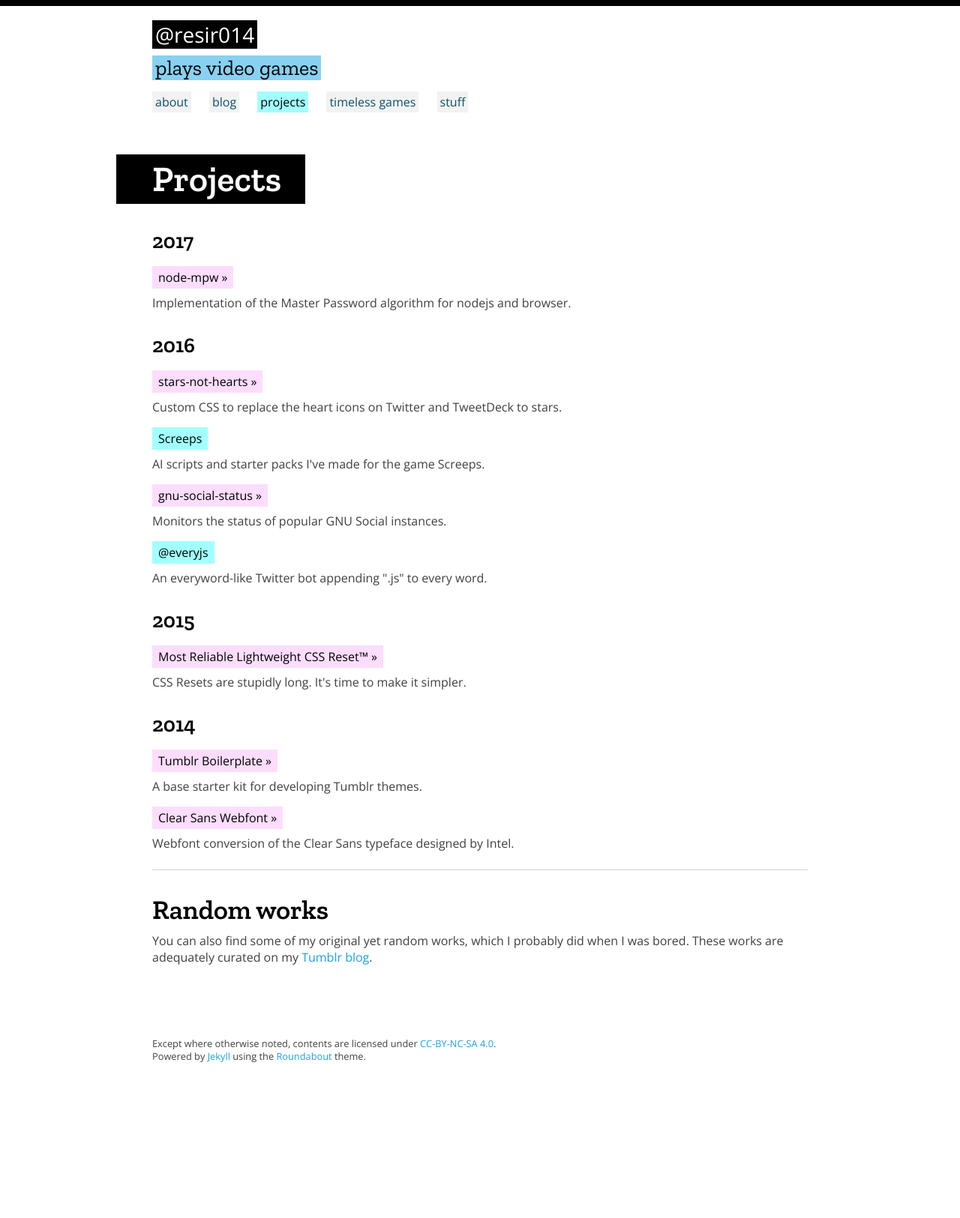
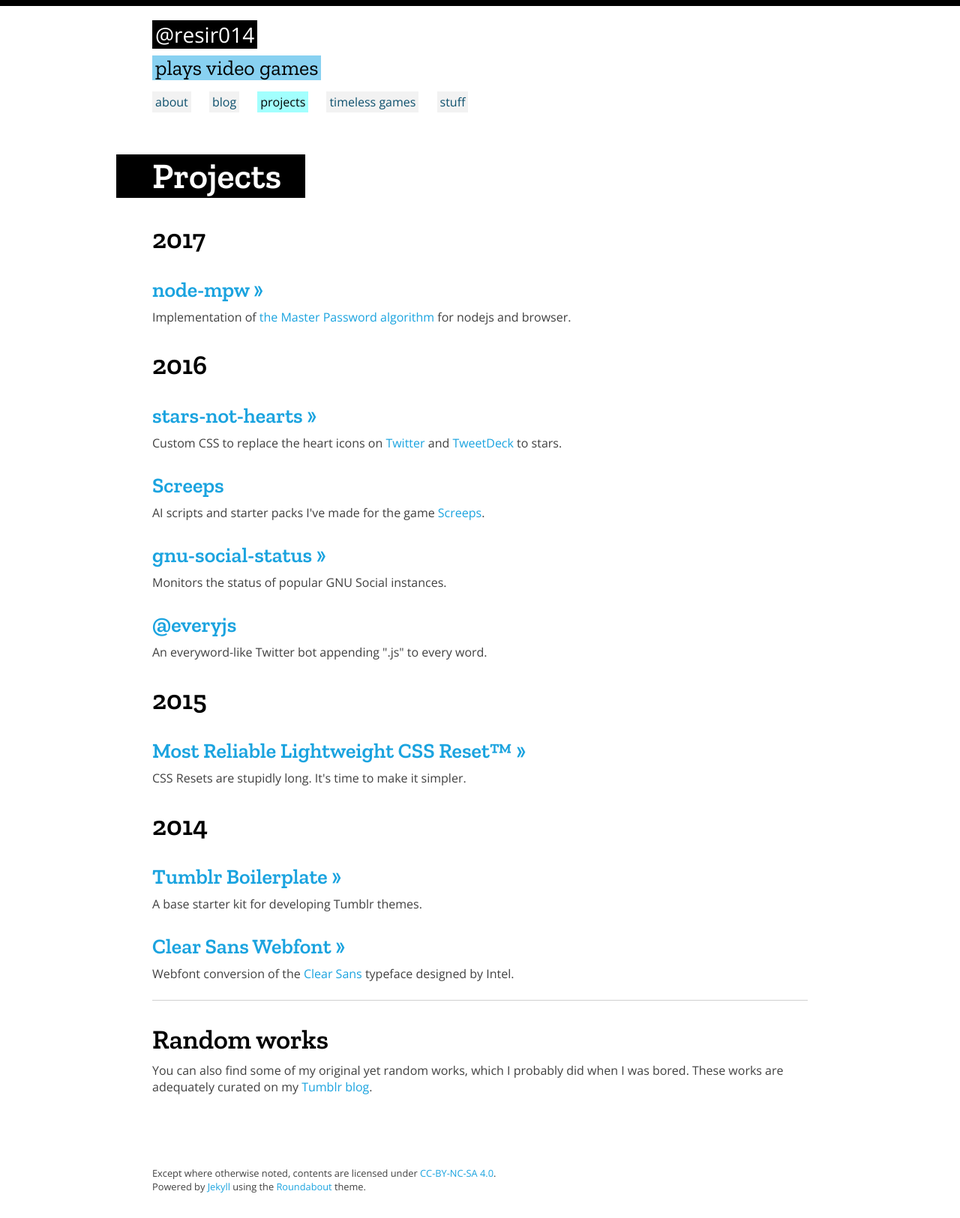
Before and after one commit to resir014/resir014.github.io, a Jekyll site: the page built from projects.html, in a window 1280 px wide. Shown: the whole page at 75% size. Built offline with Jekyll 4.4.1, drawn with Linux system fonts in a browser that asks for light colours; before the commit the page ends 1451 px from its top, so only the background shows below that.

Commit message:
[rdbt] more design tweaks

```diff
--- a/_includes/html/archives/projects.html
+++ b/_includes/html/archives/projects.html
@@ -4,17 +4,12 @@
   {% for project in projects_sorted %}
     {% capture currentyear %}{{ project.year }}{% endcapture %}
     {% if currentyear != year %}
-      {% unless forloop.first %}</div>{% endunless %}
 
-      <h3>{{ currentyear }}</h3>
-      <div class="archive">
+      <h2>{{ currentyear }}</h2>
       {% capture year %}{{ currentyear }}{% endcapture %}
     {% endif %}
     {% if project.project_url %}
-      <div class="archive-item">
-        <a href="{{ project.project_url }}" target="_blank">
-          <span class="archive-title is-external">{{ project.title }} &raquo;</span>
-        </a>
+      <h3><a href="{{ project.project_url }}" target="_blank">{{ project.title }} &raquo;</a></h3>
       <p class="archive-details">
         {% if project.details %}
           {{ project.details }}
@@ -22,12 +17,8 @@
           {{ project.content }}
         {% endif %}
       </p>
-      </div>
     {% else %}
-      <div class="archive-item">
-        <a href="{{ project.url }}">
-          <span class="archive-title">{{ project.title }}</span>
-        </a>
+      <h3><a href="{{ project.url }}">{{ project.title }}</a></h3>
       <p class="archive-details">
         {% if project.details %}
           {{ project.details }}
@@ -35,14 +26,8 @@
           {{ project.content }}
         {% endif %}
       </p>
-      </div>
     {% endif %}
-    {% if forloop.last %}</div>{% endif %}
   {% endfor %}
 {% else %}
-  <div class="archive">
-    <div class="archive-item">
   <span class="text-muted">No projects available.</span>
-    </div>
-  </div>
 {% endif %}
--- a/_scss/layout/_archive.scss
+++ b/_scss/layout/_archive.scss
@@ -4,14 +4,6 @@
 
 .archive {
   margin: 1rem 0;
-
-  a {
-    color: inherit;
-
-    @include on-event {
-      text-decoration: none;
-    }
-  }
 }
 
 .archive-item {
@@ -19,21 +11,24 @@
   margin: .5rem 0;
 
   .archive-title {
-    @include highlighted-text($post-archive-background-color, .25rem, .5rem);
+    // @include highlighted-text($post-archive-background-color, .25rem, .25rem);
+    padding: .25rem 0;
     display: inline-block;
-    color: $heading-color;
+    color: $link-color;
 
     @include on-event {
-      background-color: darken($post-archive-background-color, 5%);
+      color: $link-hover-color;
     }
   }
 
   // Use different background if it's an external post.
   .is-external {
-    background-color: $post-archive-external-background-color;
+    @include highlighted-text($post-archive-external-background-color, .25rem, .25rem);
+    color: $heading-color;
 
     @include on-event {
       background-color: darken($post-archive-external-background-color, 5%);
+      color: $heading-color;
     }
   }
 
--- a/_scss/layout/_masthead.scss
+++ b/_scss/layout/_masthead.scss
@@ -88,6 +88,10 @@
     @media (min-width: $media-breakpoint-md) {
       color: $heading-color;
       background-color: $masthead-link-active-background-color;
+
+      @include on-event {
+        background-color: $masthead-link-active-background-color;
+      }
     }
   }
 }
--- a/_scss/pages/_posts.scss
+++ b/_scss/pages/_posts.scss
@@ -29,7 +29,7 @@
 
   .page-header-inner,
   .post-header-inner {
-    @include section-heading;
+    @include section-heading(.25rem);
 
     a {
       color: inherit;
--- a/_scss/utils/_variables.scss
+++ b/_scss/utils/_variables.scss
@@ -118,9 +118,10 @@ $post-header-external-color: $base0F;
 $post-subtitle-highlight-color: $base0A;
 $post-archive-title-color: $heading-color;
 $post-archive-date-color: $body-color-muted;
-$post-archive-background-color: lighten($base0C, 20%);
-$post-archive-external-background-color: lighten($base0E, 20%);
-$post-archive-external-background-color: darken($post-archive-external-background-color, 5%);
+$post-archive-background-color: transparent;
+$post-archive-background-hover-color: lighten($base0C, 25%);
+$post-archive-external-background-color: lighten($base0E, 15%);
+$post-archive-external-background-hover-color: darken($post-archive-external-background-color, 5%);
 
 // Pagination
 $pagination-color: $heading-color;
@@ -141,6 +142,10 @@ $masthead-link-active-background-color: lighten($base0C, 20%);
 // Widgets
 $widget-social-links-highlight-color: lighten($base0C, 20%);
 
+// ttbp specific variables
+$ttbp-permalink-date-link-color: lighten($base0E, 15%);
+$ttbp-permalink-background-color: lighten($base0E, 15%);
+
 // Media breakpoints
 // (NOTE: Always use @media (min-width) when using these variables.)
 $media-breakpoint-xs: 0;
```
Also changed, not shown: _includes/html/archives/projects-home.html (+3 -7 lines). Lines whose indentation alone changed are shown as unchanged.
